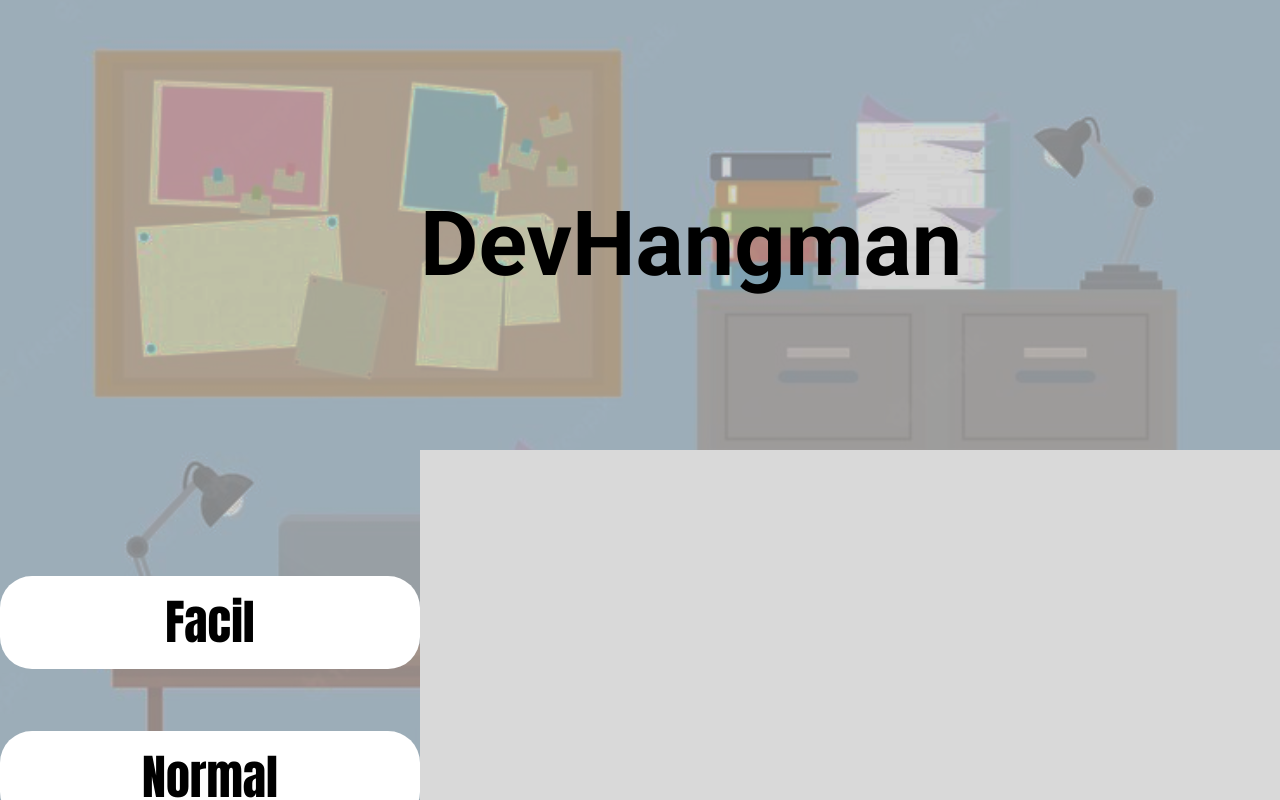
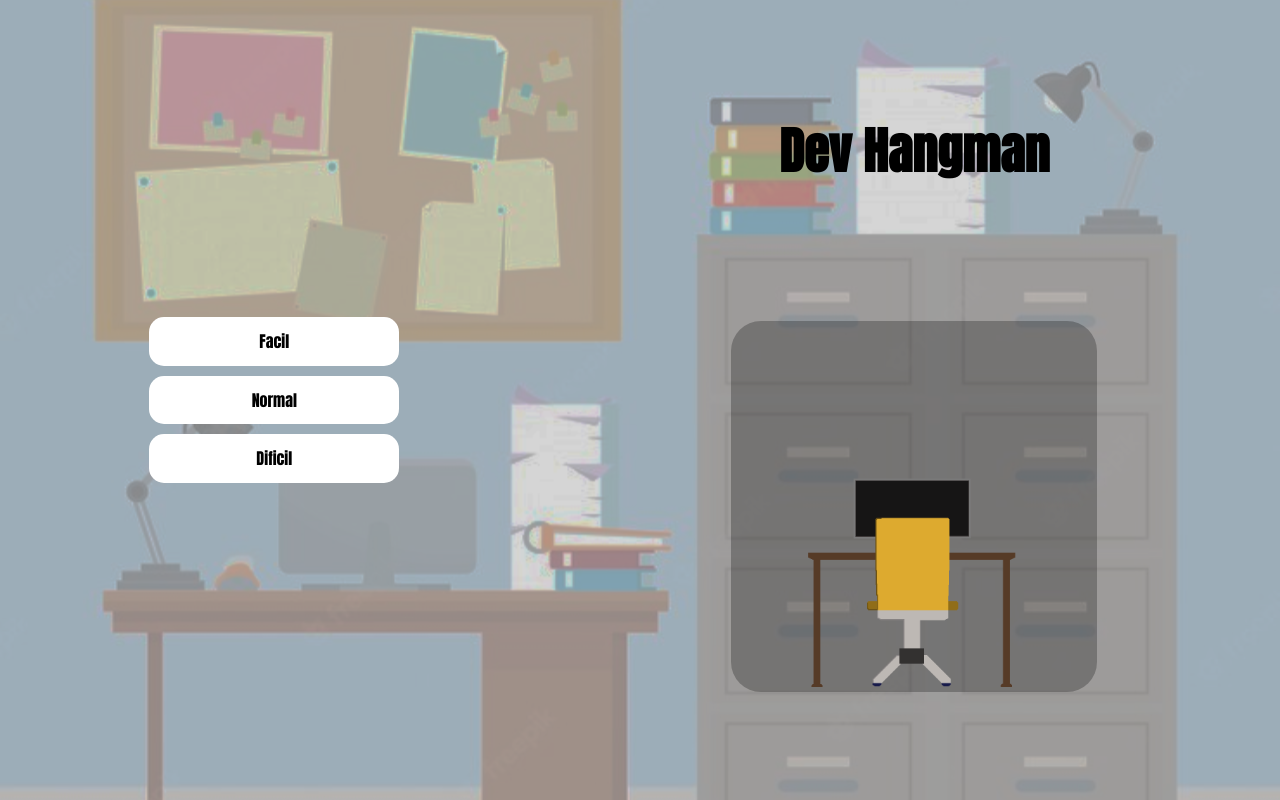
Before and after one commit to Andreslp08/dev-hangman, a React (Create React App) app: page / in a window 1280 px wide. Shown: the top 800 px of the page. Built offline with nearby package versions, Linux system fonts and the light colour scheme.

Commit message:
estilos modificados.

```diff
--- a/src/styles/components/progress.scss
+++ b/src/styles/components/progress.scss
@@ -1,17 +1,12 @@
 .box-progress{
-    background-color: #D9D9D9;
-    min-width: 570px;
-    min-height: 598px;
+    background-color: rgba(0,0,0,.25);
+    min-width: 250px;
+    width: 50%;
+    height: auto;
+    margin: 20px;
+    border-radius: 30px;
 }
 .image-progress{
     width: 100%;
-    height: 100%;
+    height: auto;
 }
-
-@media (max-width: 540px) {
-    .box-progress{
-        background-color: #D9D9D9;
-        min-width: 0px;
-        min-height: 0px;
-    }
-}
--- a/src/styles/views/menu.scss
+++ b/src/styles/views/menu.scss
@@ -1,37 +1,49 @@
-.flex-items{
-  margin-top: 133px;
-  display: flex;
-  justify-content: space-around;
+.menu-view{
+    width: 100%;
+    min-height: 100vh;
+    display: grid;
+    grid-template-columns: 1.5fr 1fr 1fr;
 
+    & > .button-difficult{
+        display: flex;
+        flex-direction: column;
+        height: fit-content;
+        align-self: center;
+        align-items: center;
+        gap: 10px;
+        padding: 10px;
+        & > button{
+            max-width: 250px;
+            width: 100%;
+            padding: 15px;
+            border-radius: 15px;
+        }
+    }
+
+    & > .cover{
+        width: 100%;
+        grid-column: span 2;
+        display: flex;
+        flex-direction: column;
+        justify-content: space-evenly;
+        align-items: center;
+    }
 }
 .title{
-    font-size: 90px;
-    padding-bottom: 93px;
+    font-size: 50px;
+    width: 100%;
+    text-align: center;
 }
 
-.button-difficult{
-    width: 500px;
-    display: flex;
-    flex-direction: column;
-    align-items: center;
-    justify-content: center;
-    padding-top: 170px;
-    & button{
-        font-size: 48px;
-        width: 100%;
-        padding: 19px 0px 19px 0px;
-        margin-bottom: 62px;
-        border-radius: 32px;
-    }
-}
-@media (max-width: 540px) {
-    .flex-items{
-        flex-direction: column;
-    }
-    .button-difficult{
-        width: 100%;
-    }
-    .title{
-        font-size: 60px;
-    }
-}
+
+// @media (max-width: 540px) {
+//     .flex-items{
+//         flex-direction: column;
+//     }
+//     .button-difficult{
+//         width: 100%;
+//     }
+//     .title{
+//         font-size: 60px;
+//     }
+// }
--- a/src/views/menu/menu.js
+++ b/src/views/menu/menu.js
@@ -46,20 +46,19 @@ export const MenuView = () => {
   }
 
   return (
-    <div>
-        <div className="flex-items">
+    <>
+        <div className="menu-view">
             <div className="button-difficult">
                 <button className="button primary-button" onClick={()=> hanndleChoseDifficult(DIFFICULTIES.EASY)}>Facil</button>
                 <button className="button primary-button" onClick={()=> hanndleChoseDifficult(DIFFICULTIES.NORMAL)}>Normal</button>
                 <button className="button primary-button" onClick={()=> hanndleChoseDifficult(DIFFICULTIES.HARD)}>Dificil</button>
             </div>
-            <div>
-                <h1 className='title'>DevHangman</h1>
-
+            <div className='cover'>
+                <h1 className='title titulo'>Dev Hangman</h1>
                 <ProgressComponent />
             </div>
         </div>
 
-    </div>
+    </>
   )
 }
```
